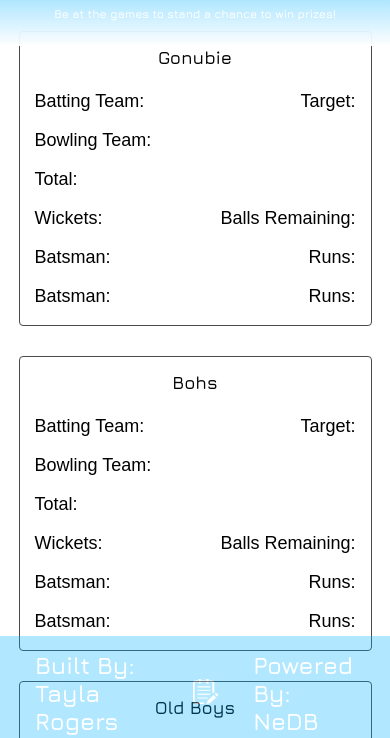
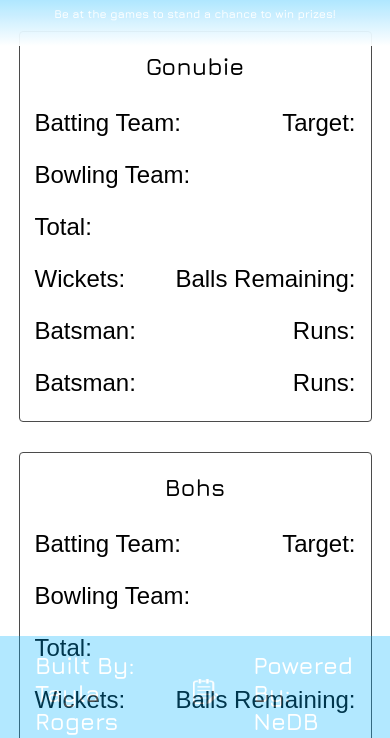
Before and after one commit to taylarogers/live-scoring, a website: page Public/index.html in a window 390 px wide. Shown: the part 94-832 px from the top of the page. Drawn offline with nearby package versions, Linux system fonts and the light colour scheme; no server answers; a web font is replaced by a local one.

Commit message:
Update Text for Testing on Mobile Devices

```diff
--- a/Public/style.css
+++ b/Public/style.css
@@ -129,7 +129,7 @@ h4 {
     }
 
     p {
-        font-size: large;
+        font-size: x-large;
     }
 
     h1 {
@@ -137,7 +137,7 @@ h4 {
     }
 
     h2 {
-        font-size: large;
+        font-size: x-large;
     }
 
     h4 {
```
